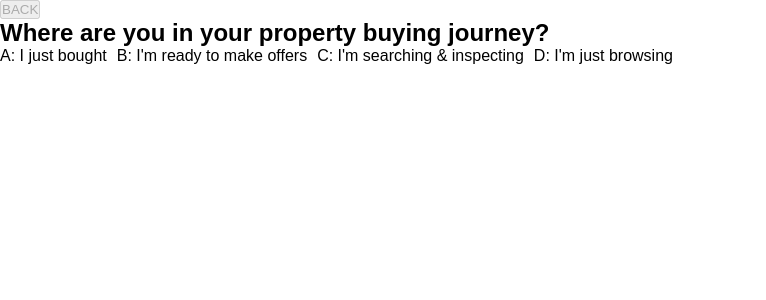
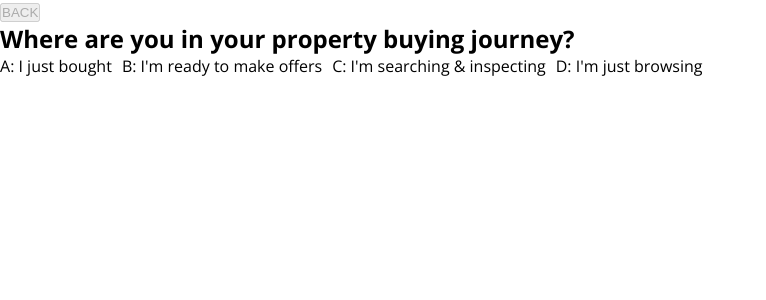
Before and after one commit to alevosia/ownit-home-loans, a React (Create React App) app: page / in a window 1280 px wide. Shown: the top 300 px of the page, without its empty margins (0-766 px from the left). Built offline with nearby package versions, Linux system fonts and the light colour scheme.

Commit message:
Use Open Sans

```diff
--- a/public/index.html
+++ b/public/index.html
@@ -10,34 +10,14 @@
       content="Web site created using create-react-app"
     />
     <link rel="apple-touch-icon" href="%PUBLIC_URL%/logo192.png" />
-    <!--
-      manifest.json provides metadata used when your web app is installed on a
-      user's mobile device or desktop. See https://developers.google.com/web/fundamentals/web-app-manifest/
-    -->
     <link rel="manifest" href="%PUBLIC_URL%/manifest.json" />
-    <!--
-      Notice the use of %PUBLIC_URL% in the tags above.
-      It will be replaced with the URL of the `public` folder during the build.
-      Only files inside the `public` folder can be referenced from the HTML.
 
-      Unlike "/favicon.ico" or "favicon.ico", "%PUBLIC_URL%/favicon.ico" will
-      work correctly both with client-side routing and a non-root public URL.
-      Learn how to configure a non-root public URL by running `npm run build`.
-    -->
+    <link href="https://fonts.googleapis.com/css2?family=Open+Sans:wght@300;400;600;700;800&display=swap" rel="stylesheet">
+
     <title>React App</title>
   </head>
   <body>
     <noscript>You need to enable JavaScript to run this app.</noscript>
     <div id="root"></div>
-    <!--
-      This HTML file is a template.
-      If you open it directly in the browser, you will see an empty page.
-
-      You can add webfonts, meta tags, or analytics to this file.
-      The build step will place the bundled scripts into the <body> tag.
-
-      To begin the development, run `npm start` or `yarn start`.
-      To create a production bundle, use `npm run build` or `yarn build`.
-    -->
   </body>
 </html>
--- a/src/index.css
+++ b/src/index.css
@@ -4,10 +4,17 @@
     padding: 0;
 }
 
-html, body {
+html, body, #root {
     height: 100%;
+    width: 100%;
+}
+
+body, #root {
+    overflow-x: hidden;
 }
 
 body {
     font-family: Arial, Helvetica, sans-serif;
+    font-family: 'Open Sans', sans-serif;
+    font-size: 1em;
 }
```
